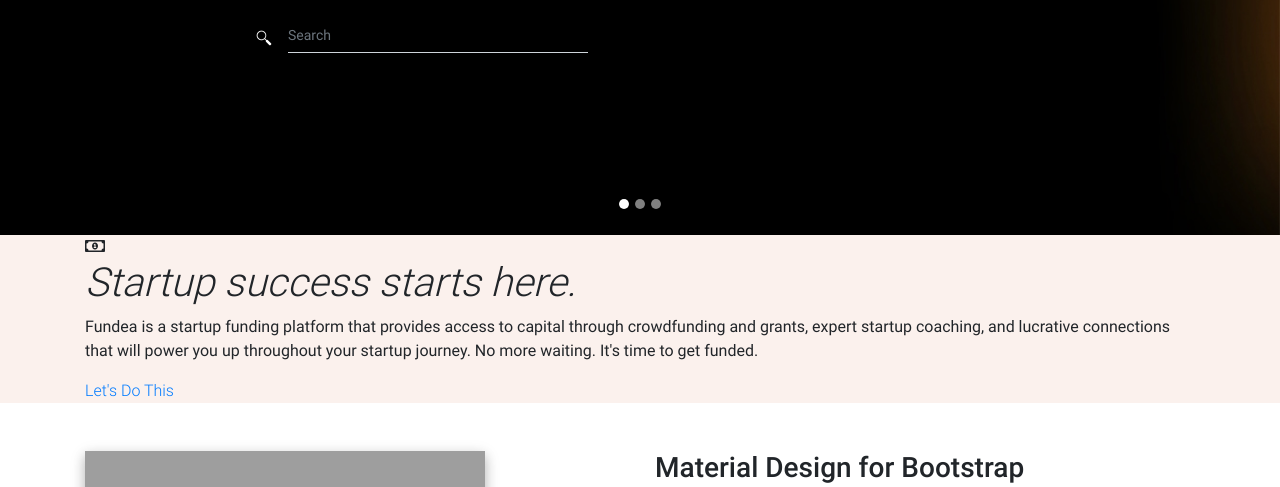
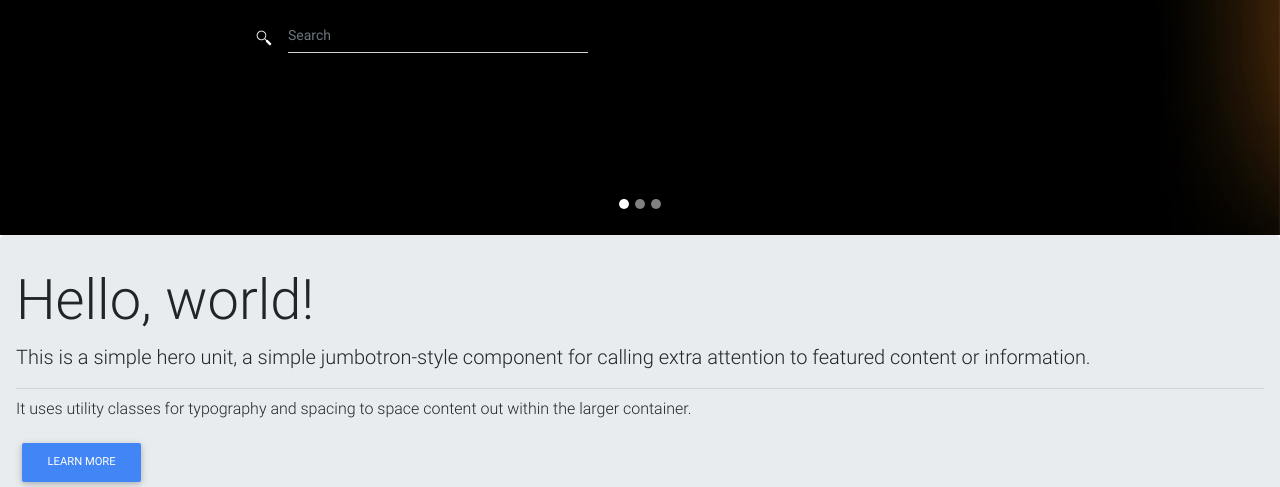
Before and after one commit to Okoye-theodore-project/fundea, a PHP site: page /index.html in a window 1280 px wide. Shown: the part 325-812 px from the top of the page. Run offline with PHP 8.4, Linux system fonts and the light colour scheme; some libraries are stand-ins or nearby versions; some web fonts are replaced; grey boxes are pictures that could not be loaded.

Commit message:
full landing page

```diff
--- a/assets/css/mystyle.css
+++ b/assets/css/mystyle.css
@@ -79,10 +79,11 @@
 
 
 #wrap {
-  margin: 50px 100px;
+  margin: 0px 0px 35px 300px !important;
+  padding:0px 0px 0px 0px !important;
   display: inline-block;
-  position: relative;
-  height: 40px;
+  position: inherit;
+  height: inherit;
 
   padding: 0;
   position: relative;
@@ -133,6 +134,9 @@
   cursor: pointer;
   opacity: 0.4;
   cursor: pointer;
+  background: none;
+  outline: none;
+  background-image: image();
   transition: opacity .4s ease;
 }
 
@@ -143,3 +147,17 @@
 #wrap input[type="submit"]:hover {
     opacity: 0.8;
   }
+  .display-6 {
+    font-size: 1rem !important;
+    font-weight: 300 !important;
+    line-height: .5 !important;
+  }
+  .myjumbotron {
+    padding: 2rem 1rem;
+    margin-bottom: 2rem;
+    background-color: #e9ecef !important;
+    border-radius: 0.3rem;
+  }
+  .mymx{
+    margin-bottom:20px !important;
+  }
--- a/index.html
+++ b/index.html
@@ -59,6 +59,17 @@
                  LogIn|SignUp
                 </a>
               </li>
+              <li class="nav-item">
+                  <!-- <div id="wrap" class="nav-link border border-light rounded">
+                      <form action="" autocomplete="on">
+                      <input id="search" name="search" type="text" placeholder="What're we looking for ?">
+                      <input id="search_submit" value="Rechercher" type="submit">
+                      <i class="fas lni-search active" aria-hidden="true"
+                      style="padding: 9px !important"></i>
+                      </form>
+                    </div>  -->
+
+              </li>
             </ul>
 
           </div>
@@ -82,9 +93,9 @@
 
             <form class="form-inline md-form form-sm mt-0 " style="width: 400px">
                     <i class="fas lni-search active" aria-hidden="true"></i>
+
                   <input class="form-control form-control-sm mx-3  w-75" type="text" placeholder="Search" aria-label="Search">
                 </form>
-
 
 
           </div>
@@ -143,462 +154,49 @@
 
       </div>
       <!--/.Carousel Wrapper-->
+      <div class="myjumbotron">
+          <h1 class="display-4">Hello, world!</h1>
+          <p class="lead">This is a simple hero unit, a simple jumbotron-style component for calling extra attention to featured content or information.</p>
+          <hr class="my-2">
+          <p>It uses utility classes for typography and spacing to space content out within the larger container.</p>
+          <p class="lead">
+            <a class="btn btn-primary btn-md" href="#" role="button">Learn more</a>
+          </p>
+      </div>
 
-      <div class="paragraph paragraph--type--cta-block-with-text-and-icon paragraph--view-mode--default" style="background:#FBF1ED">
-            <div class="container">
-              <i class="far fa-money-bill-alt"></i>
-
-              <div class="field field--name-f-description field--type-text-long field--label-hidden field__item"><h1><em>Startup success starts here.</em></h1>
-                <p><strong>Fundea is a startup funding platform that provides access to capital through crowdfunding and grants, expert startup coaching, and lucrative connections that will power you up throughout your startup journey. No more waiting. It's time to get funded.</strong></p>
-              </div>
-
-              <div class="field field--name-f-link field--type-link field--label-hidden field__item"><a href="https://ifundwomen2.drift.click/t/apply">Let's Do This</a></div>
-
-        </div>
         </div>
 
       <!--Main layout-->
-      <main>
-        <div class="container">
+     <main class="mx-5 ">
+     <div class="row">
+        <div class="col-12 col-md-6 col-lg-3 col-sm-12" style="width: 18rem;">
+          <div class="card mymx">
+            <img class="card-img-top" src="assets/images/forgiveness-banner.jpg" alt="Card image cap">
+            <div class="card-body">
+              <p style="text-align: right !important" id="cata-card">category</p>
+              <h5 id="card-title" class="card-title">Campaign title</h5>
+              <p id="card-user"> User Name </p>
 
-          <!--Section: Main info-->
-          <section class="mt-5 wow fadeIn">
+              <p class="card-text"> <STRong>NOT MORE THAN 40 CHARATCTER</STRong>  <br> quick example text to build on the card title and make up the bulk of the card's conten.</p>
+            </div>
+            <ul class="list-group list-group-flush">
+              <li class="list-group-item"><i class="lni-money-location mr-2 size-sm lni-fade-down-effect"></i>location</li>
+              <li class="list-group-item">
 
-            <!--Grid row-->
-            <div class="row">
+            <div class="fundprogressbar" style="background-color: dimgrey; height: 20px;"> </div>
+            <div class="card-body row" style="width: inherit !important; height: 100px;">
+            <div class="col-4 text-center        fundpercent ">fundpercent</div>
+            <div class="col-4 text-center        fundamount">fundamount</div>
+            <div class="col-4 text-center        fundtime ">fundtime </div>
+          </li>
+            </ul>
 
-              <!--Grid column-->
-              <div class="col-md-6 mb-4">
-
-                <img src="https://mdbootstrap.com/img/Marketing/mdb-press-pack/mdb-main.jpg" class="img-fluid z-depth-1-half"
-                  alt="">
-
-              </div>
-              <!--Grid column-->
-
-              <!--Grid column-->
-              <div class="col-md-6 mb-4">
-
-                <!-- Main heading -->
-                <h3 class="h3 mb-3">Material Design for Bootstrap</h3>
-                <p>This template is created with Material Design for Bootstrap (
-                  <strong>MDB</strong> ) framework.</p>
-                <p>Read details below to learn more about MDB.</p>
-                <!-- Main heading -->
-
-                <hr>
-
-                <p>
-                  <strong>400+</strong> material UI elements,
-                  <strong>600+</strong> material icons,
-                  <strong>74</strong> CSS animations, SASS files, templates, tutorials and many more.
-                  <strong>Free for personal and commercial use.</strong>
-                </p>
-
-                <!-- CTA -->
-                <a target="_blank" href="https://mdbootstrap.com/getting-started/" class="btn btn-indigo btn-md">Download
-                  <i class="fas fa-download ml-1"></i>
-                </a>
-                <a target="_blank" href="https://mdbootstrap.com/components/" class="btn btn-indigo btn-md">Live demo
-                  <i class="fas fa-image ml-1"></i>
-                </a>
-
-              </div>
-              <!--Grid column-->
 
             </div>
-            <!--Grid row-->
-
-          </section>
-          <!--Section: Main info-->
-
-          <hr class="my-5">
-
-          <!--Section: Main features & Quick Start-->
-          <section>
-
-            <h3 class="h3 text-center mb-5">About MDB</h3>
-
-            <!--Grid row-->
-            <div class="row wow fadeIn">
-
-              <!--Grid column-->
-              <div class="col-lg-6 col-md-12 px-4">
-
-                <!--First row-->
-                <div class="row">
-                  <div class="col-1 mr-3">
-                    <i class="fas fa-code fa-2x indigo-text"></i>
-                  </div>
-                  <div class="col-10">
-                    <h5 class="feature-title">Bootstrap 4</h5>
-                    <p class="grey-text">Thanks to MDB you can take advantage of all feature of newest Bootstrap 4.</p>
-                  </div>
-                </div>
-                <!--/First row-->
-
-                <div style="height:30px"></div>
-
-                <!--Second row-->
-                <div class="row">
-                  <div class="col-1 mr-3">
-                    <i class="fas fa-book fa-2x blue-text"></i>
-                  </div>
-                  <div class="col-10">
-                    <h5 class="feature-title">Detailed documentation</h5>
-                    <p class="grey-text">We give you detailed user-friendly documentation at your disposal. It will help you
-                      to implement your ideas
-                      easily.
-                    </p>
-                  </div>
-                </div>
-                <!--/Second row-->
-
-                <div style="height:30px"></div>
-
-                <!--Third row-->
-                <div class="row">
-                  <div class="col-1 mr-3">
-                    <i class="fas fa-graduation-cap fa-2x cyan-text"></i>
-                  </div>
-                  <div class="col-10">
-                    <h5 class="feature-title">Lots of tutorials</h5>
-                    <p class="grey-text">We care about the development of our users. We have prepared numerous tutorials,
-                      which allow you to learn
-                      how to use MDB as well as other technologies.</p>
-                  </div>
-                </div>
-                <!--/Third row-->
-
-              </div>
-              <!--/Grid column-->
-
-              <!--Grid column-->
-              <div class="col-lg-6 col-md-12">
-
-                <p class="h5 text-center mb-4">Watch our "5 min Quick Start" tutorial</p>
-                <div class="embed-responsive embed-responsive-16by9">
-                  <iframe class="embed-responsive-item" src="https://www.youtube.com/embed/cXTThxoywNQ" allowfullscreen></iframe>
-                </div>
-              </div>
-              <!--/Grid column-->
-
-            </div>
-            <!--/Grid row-->
-
-          </section>
-          <!--Section: Main features & Quick Start-->
-
-          <hr class="my-5">
-
-          <!--Section: Not enough-->
-          <section>
-
-            <h2 class="my-5 h3 text-center">Not enough?</h2>
-
-            <!--First row-->
-            <div class="row features-small mb-5 mt-3 wow fadeIn">
-
-              <!--First column-->
-              <div class="col-md-4">
-                <!--First row-->
-                <div class="row">
-                  <div class="col-2">
-                    <i class="fas fa-check-circle fa-2x indigo-text"></i>
-                  </div>
-                  <div class="col-10">
-                    <h6 class="feature-title">Free for personal and commercial use</h6>
-                    <p class="grey-text">Our license is user-friendly. Feel free to use MDB for both private as well as
-                      commercial projects.
-                    </p>
-                    <div style="height:15px"></div>
-                  </div>
-                </div>
-                <!--/First row-->
-
-                <!--Second row-->
-                <div class="row">
-                  <div class="col-2">
-                    <i class="fas fa-check-circle fa-2x indigo-text"></i>
-                  </div>
-                  <div class="col-10">
-                    <h6 class="feature-title">400+ UI elements</h6>
-                    <p class="grey-text">An impressive collection of flexible components allows you to develop any project.
-                    </p>
-                    <div style="height:15px"></div>
-                  </div>
-                </div>
-                <!--/Second row-->
-
-                <!--Third row-->
-                <div class="row">
-                  <div class="col-2">
-                    <i class="fas fa-check-circle fa-2x indigo-text"></i>
-                  </div>
-                  <div class="col-10">
-                    <h6 class="feature-title">600+ icons</h6>
-                    <p class="grey-text">Hundreds of useful, scalable, vector icons at your disposal.</p>
-                    <div style="height:15px"></div>
-                  </div>
-                </div>
-                <!--/Third row-->
-
-                <!--Fourth row-->
-                <div class="row">
-                  <div class="col-2">
-                    <i class="fas fa-check-circle fa-2x indigo-text"></i>
-                  </div>
-                  <div class="col-10">
-                    <h6 class="feature-title">Fully responsive</h6>
-                    <p class="grey-text">It doesn't matter whether your project will be displayed on desktop, laptop, tablet
-                      or mobile phone. MDB
-                      looks great on each screen.</p>
-                    <div style="height:15px"></div>
-                  </div>
-                </div>
-                <!--/Fourth row-->
-              </div>
-              <!--/First column-->
-
-              <!--Second column-->
-              <div class="col-md-4 flex-center">
-                <img src="https://mdbootstrap.com/img/Others/screens.png" alt="MDB Magazine Template displayed on iPhone"
-                  class="z-depth-0 img-fluid">
-              </div>
-              <!--/Second column-->
-
-              <!--Third column-->
-              <div class="col-md-4 mt-2">
-                <!--First row-->
-                <div class="row">
-                  <div class="col-2">
-                    <i class="fas fa-check-circle fa-2x indigo-text"></i>
-                  </div>
-                  <div class="col-10">
-                    <h6 class="feature-title">70+ CSS animations</h6>
-                    <p class="grey-text">Neat and easy to use animations, which will increase the interactivity of your
-                      project and delight your visitors.
-                    </p>
-                    <div style="height:15px"></div>
-                  </div>
-                </div>
-                <!--/First row-->
-
-                <!--Second row-->
-                <div class="row">
-                  <div class="col-2">
-                    <i class="fas fa-check-circle fa-2x indigo-text"></i>
-                  </div>
-                  <div class="col-10">
-                    <h6 class="feature-title">Plenty of useful templates</h6>
-                    <p class="grey-text">Need inspiration? Use one of our predefined templates for free.</p>
-                    <div style="height:15px"></div>
-                  </div>
-                </div>
-                <!--/Second row-->
-
-                <!--Third row-->
-                <div class="row">
-                  <div class="col-2">
-                    <i class="fas fa-check-circle fa-2x indigo-text"></i>
-                  </div>
-                  <div class="col-10">
-                    <h6 class="feature-title">Easy installation</h6>
-                    <p class="grey-text">5 minutes, a few clicks and... done. You will be surprised at how easy it is.
-                    </p>
-                    <div style="height:15px"></div>
-                  </div>
-                </div>
-                <!--/Third row-->
-
-                <!--Fourth row-->
-                <div class="row">
-                  <div class="col-2">
-                    <i class="fas fa-check-circle fa-2x indigo-text"></i>
-                  </div>
-                  <div class="col-10">
-                    <h6 class="feature-title">Easy to use and customize</h6>
-                    <p class="grey-text">Using MDB is straightforward and pleasant. Components flexibility allows you deep
-                      customization. You will
-                      easily adjust each component to suit your needs.</p>
-                    <div style="height:15px"></div>
-                  </div>
-                </div>
-                <!--/Fourth row-->
-              </div>
-              <!--/Third column-->
-
-            </div>
-            <!--/First row-->
-
-          </section>
-          <!--Section: Not enough-->
-
-          <hr class="mb-5">
-
-          <!--Section: More-->
-          <section>
-
-            <h2 class="my-5 h3 text-center">...and even more</h2>
-
-            <!--First row-->
-            <div class="row features-small mt-5 wow fadeIn">
-
-              <!--Grid column-->
-              <div class="col-xl-3 col-lg-6">
-                <!--Grid row-->
-                <div class="row">
-                  <div class="col-2">
-                    <i class="fab fa-firefox fa-2x mb-1 indigo-text" aria-hidden="true"></i>
-                  </div>
-                  <div class="col-10 mb-2 pl-3">
-                    <h5 class="feature-title font-bold mb-1">Cross-browser compatibility</h5>
-                    <p class="grey-text mt-2">Chrome, Firefox, IE, Safari, Opera, Microsoft Edge - MDB loves all browsers;
-                      all browsers love MDB.
-                    </p>
-                  </div>
-                </div>
-                <!--/Grid row-->
-              </div>
-              <!--/Grid column-->
-
-              <!--Grid column-->
-              <div class="col-xl-3 col-lg-6">
-                <!--Grid row-->
-                <div class="row">
-                  <div class="col-2">
-                    <i class="fas fa-level-up-alt fa-2x mb-1 indigo-text" aria-hidden="true"></i>
-                  </div>
-                  <div class="col-10 mb-2">
-                    <h5 class="feature-title font-bold mb-1">Frequent updates</h5>
-                    <p class="grey-text mt-2">MDB becomes better every month. We love the project and enhance as much as
-                      possible.
-                    </p>
-                  </div>
-                </div>
-                <!--/Grid row-->
-              </div>
-              <!--/Grid column-->
-
-              <!--Grid column-->
-              <div class="col-xl-3 col-lg-6">
-                <!--Grid row-->
-                <div class="row">
-                  <div class="col-2">
-                    <i class="far fa-comments fa-2x mb-1 indigo-text" aria-hidden="true"></i>
-                  </div>
-                  <div class="col-10 mb-2">
-                    <h5 class="feature-title font-bold mb-1">Active community</h5>
-                    <p class="grey-text mt-2">Our society grows day by day. Visit our forum and check how it is to be a part
-                      of our family.
-                    </p>
-                  </div>
-                </div>
-                <!--/Grid row-->
-              </div>
-              <!--/Grid column-->
-
-              <!--Grid column-->
-              <div class="col-xl-3 col-lg-6">
-                <!--Grid row-->
-                <div class="row">
-                  <div class="col-2">
-                    <i class="fas fa-code fa-2x mb-1 indigo-text" aria-hidden="true"></i>
-                  </div>
-                  <div class="col-10 mb-2">
-                    <h5 class="feature-title font-bold mb-1">jQuery 3.x</h5>
-                    <p class="grey-text mt-2">MDB is integrated with newest jQuery. Therefore you can use all the latest
-                      features which come along with
-                      it.
-                    </p>
-                  </div>
-                </div>
-                <!--/Grid row-->
-              </div>
-              <!--/Grid column-->
-
-            </div>
-            <!--/First row-->
-
-            <!--Second row-->
-            <div class="row features-small mt-4 wow fadeIn">
-
-              <!--Grid column-->
-              <div class="col-xl-3 col-lg-6">
-                <!--Grid row-->
-                <div class="row">
-                  <div class="col-2">
-                    <i class="fas fa-cubes fa-2x mb-1 indigo-text" aria-hidden="true"></i>
-                  </div>
-                  <div class="col-10 mb-2">
-                    <h5 class="feature-title font-bold mb-1">Modularity</h5>
-                    <p class="grey-text mt-2">Material Design for Bootstrap comes with both, compiled, ready to use libraries
-                      including all features as
-                      well as modules for CSS (SASS files) and JS.</p>
-                  </div>
-                </div>
-                <!--/Grid row-->
-              </div>
-              <!--/Grid column-->
-
-              <!--Grid column-->
-              <div class="col-xl-3 col-lg-6">
-                <!--Grid row-->
-                <div class="row">
-                  <div class="col-2">
-                    <i class="fas fa-question fa-2x mb-1 indigo-text" aria-hidden="true"></i>
-                  </div>
-                  <div class="col-10 mb-2">
-                    <h5 class="feature-title font-bold mb-1">Technical support</h5>
-                    <p class="grey-text mt-2">We care about reliability. If you have any questions - do not hesitate to
-                      contact us.
-                    </p>
-                  </div>
-                </div>
-                <!--/Grid row-->
-              </div>
-              <!--/Grid column-->
-
-              <!--Grid column-->
-              <div class="col-xl-3 col-lg-6">
-                <!--Grid row-->
-                <div class="row">
-                  <div class="col-2">
-                    <i class="fas fa-th fa-2x mb-1 indigo-text" aria-hidden="true"></i>
-                  </div>
-                  <div class="col-10 mb-2">
-                    <h5 class="feature-title font-bold mb-1">Flexbox</h5>
-                    <p class="grey-text mt-2">MDB fully supports Flex Box. You can forget about alignment issues.</p>
-                  </div>
-                </div>
-                <!--/Grid row-->
-              </div>
-              <!--/Grid column-->
-
-              <!--Grid column-->
-              <div class="col-xl-3 col-lg-6">
-                <!--Grid row-->
-                <div class="row">
-                  <div class="col-2">
-                    <i class="far fa-file-code fa-2x mb-1 indigo-text" aria-hidden="true"></i>
-                  </div>
-                  <div class="col-10 mb-2">
-                    <h5 class="feature-title font-bold mb-1">SASS files</h5>
-                    <p class="grey-text mt-2">Arranged and well documented .scss files can't wait until you compile them.</p>
-                  </div>
-                </div>
-                <!--/Grid row-->
-              </div>
-              <!--/Grid column-->
-
-            </div>
-            <!--/Second row-->
-
-          </section>
-          <!--Section: More-->
-
-        </div>
-      </main>
+          </div>
+          </div>
+     </div>
+     </main>
       <!--Main layout-->
 
       <!--Footer-->
```
Also changed, not shown: test.html (added, +59 -0 lines).
